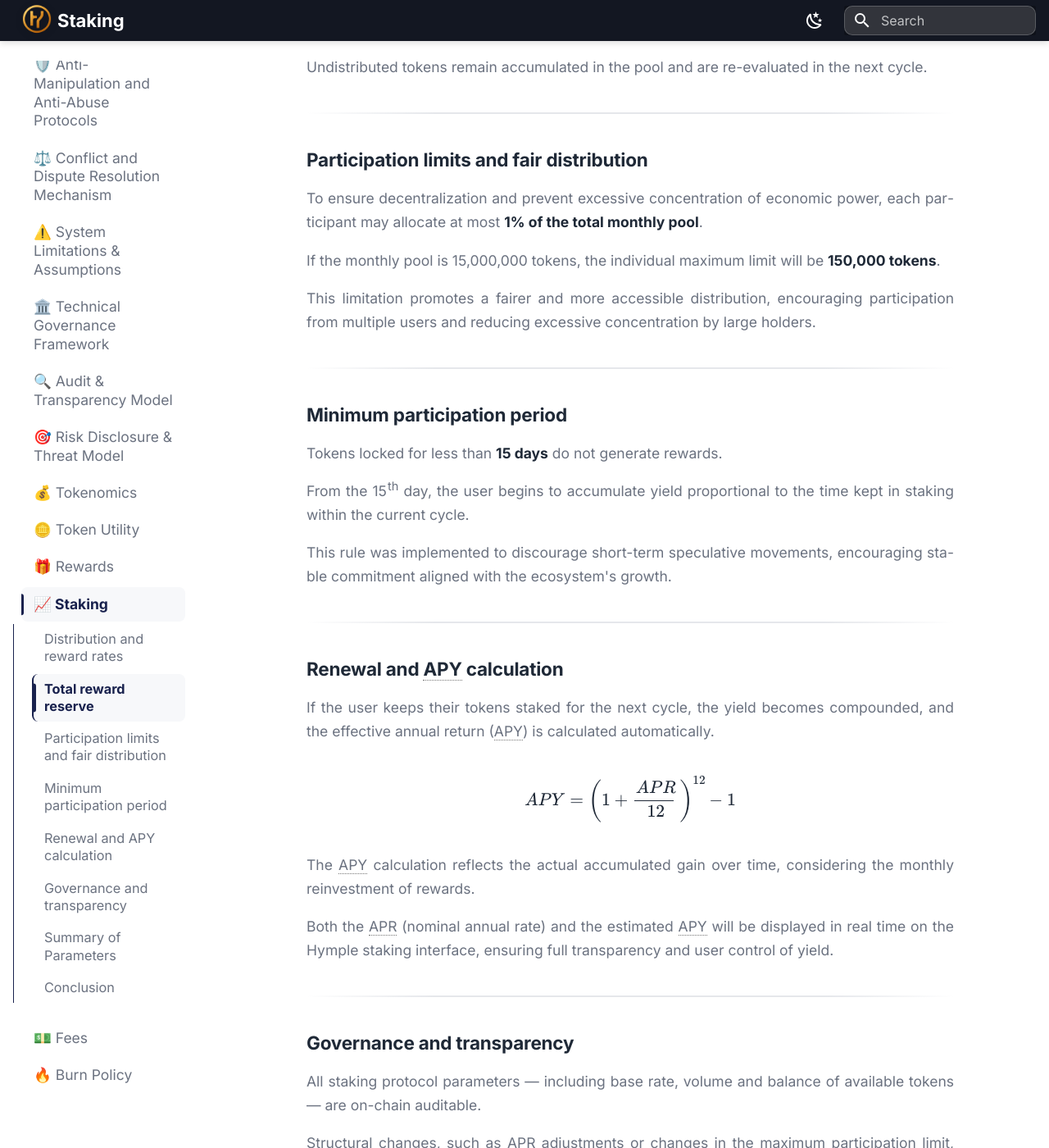
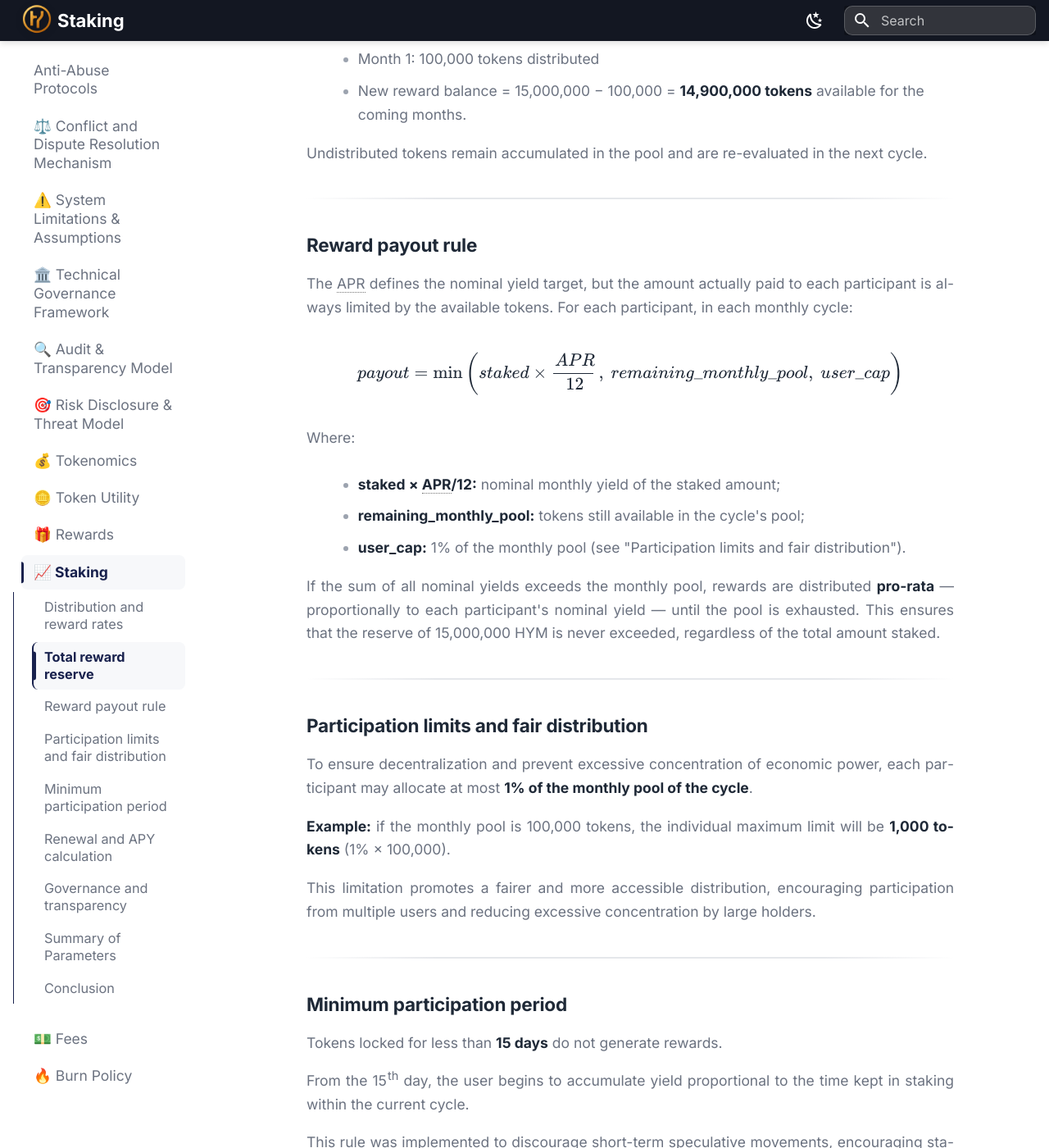
Before and after one commit to Hy-mple/hymple.docs, an MkDocs documentation site: the page built from docs/staking.md, in a window 1280 px wide and 1400 px high, scrolled down 1613 px. Shown: the whole window at 82% size. Built offline with MkDocs 1.6.1 and Material for MkDocs 9.7.7, drawn with Linux system fonts in a browser that asks for light colours; some of the changed text lies outside the part shown.

Commit message:
fix(docs): corrige tabela de staking e adiciona regra de payout
- separa reserva lifetime (15M HYM) do pool mensal na tabela-resumo
- corrige exemplo do cap de 1% para pool mensal realista (100k → 1k HYM)
- adiciona regra min(APR, pool restante, cap) com pro-rata quando o pool é insuficiente
- esclarece que APR é taxa-alvo nominal, não garantia de emissão

```diff
--- a/docs/staking.md
+++ b/docs/staking.md
@@ -28,6 +28,8 @@
 
 The progressive variation of the APR seeks to balance reward distribution with the platform's organic growth, avoiding excessive token release and preserving its market value.
 
+💡 **Important:** the APR is a **nominal target rate**, not a guarantee of token emission. The actual payout is always limited by the tokens available in the monthly pool and by the per-user cap — see "Reward payout rule" below.
+
 ---
 
 ### Total reward reserve
@@ -50,11 +52,29 @@
 
 ---
 
+### Reward payout rule
+
+The APR defines the nominal yield target, but the amount actually paid to each participant is always limited by the available tokens. For each participant, in each monthly cycle:
+
+$$
+payout = \min\left(staked \times \frac{APR}{12},\ remaining\_monthly\_pool,\ user\_cap\right)
+$$
+
+Where:
+
+- **staked × APR/12:** nominal monthly yield of the staked amount;
+- **remaining_monthly_pool:** tokens still available in the cycle's pool;
+- **user_cap:** 1% of the monthly pool (see "Participation limits and fair distribution").
+
+If the sum of all nominal yields exceeds the monthly pool, rewards are distributed **pro-rata** — proportionally to each participant's nominal yield — until the pool is exhausted. This ensures that the reserve of 15,000,000 HYM is never exceeded, regardless of the total amount staked.
+
+---
+
 ### Participation limits and fair distribution
 
-To ensure decentralization and prevent excessive concentration of economic power, each participant may allocate at most **1% of the total monthly pool**.
+To ensure decentralization and prevent excessive concentration of economic power, each participant may allocate at most **1% of the monthly pool of the cycle**.
 
-If the monthly pool is 15,000,000 tokens, the individual maximum limit will be **150,000 tokens**.
+**Example:** if the monthly pool is 100,000 tokens, the individual maximum limit will be **1,000 tokens** (1% × 100,000).
 
 This limitation promotes a fairer and more accessible distribution, encouraging participation from multiple users and reducing excessive concentration by large holders.
 
@@ -96,8 +116,9 @@
 
 | **Parameter**            | **Description**                                                                 | **Value/Condition**   |
 |--------------------------|---------------------------------------------------------------------------------|-----------------------|
-| Total Monthly Pool       | Maximum amount of tokens distributed in each staking cycle.                     | 15,000,000 HYM        |
-| Maximum Per-User Limit   | Maximum individual amount eligible for rewards in each cycle.                   | 150,000 HYM           |
+| Total Reward Reserve     | Lifetime cap of tokens allocated to staking rewards (pre-reserved, never minted beyond this amount). | 15,000,000 HYM        |
+| Monthly Pool             | Maximum amount of tokens distributed in each staking cycle; cannot exceed the remaining reserve balance. | Variable              |
+| Maximum Per-User Limit   | Maximum individual amount eligible for rewards in each cycle.                   | 1% of the monthly pool |
 | Minimum Lock Period      | Minimum time the user must keep tokens staked to generate yield.                | 15 days               |
 | Reward Cycle             | Duration of each distribution and yield calculation period.                     | Monthly               |
 | APY Calculation          | Automatic reinvestment of rewards, generating compounded yield.                 | Automatic             |
```
